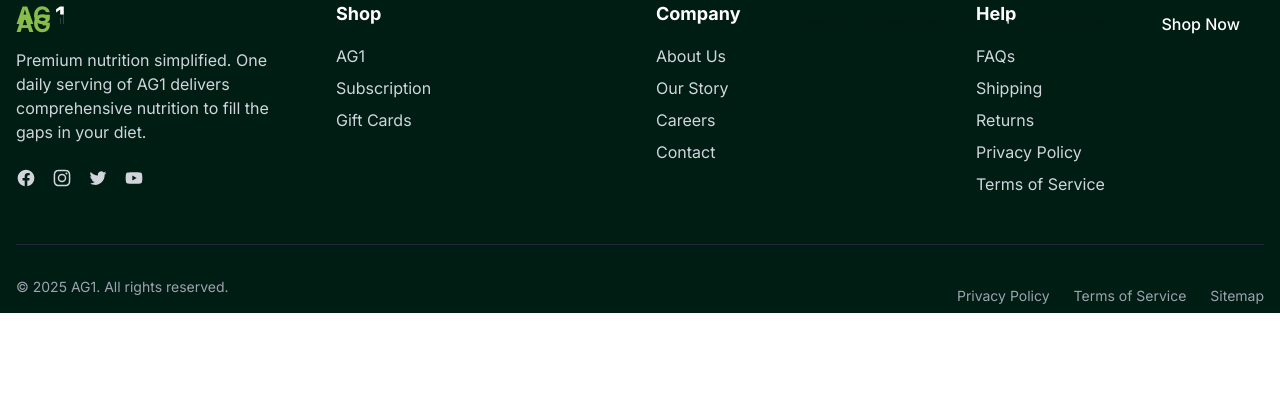
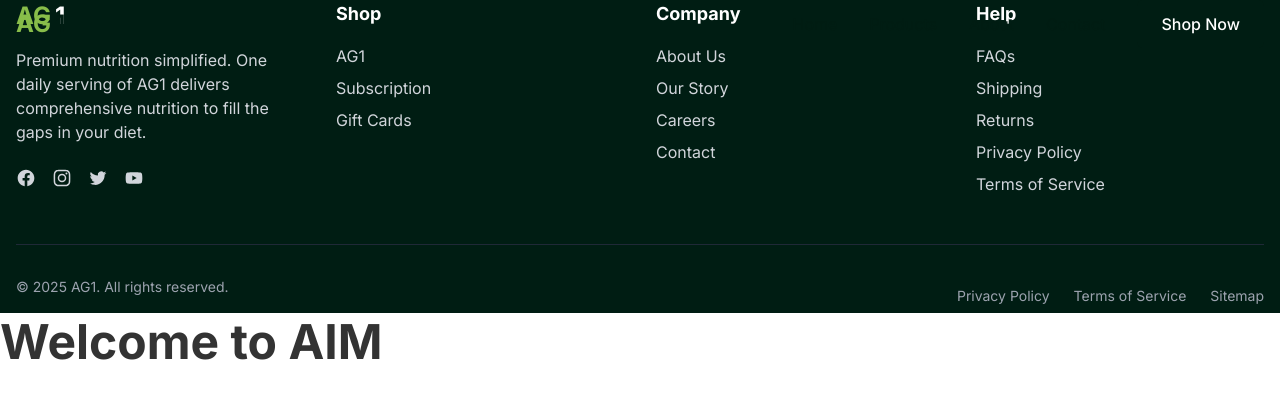
Before and after one commit to nmpajamesygen/AIM, a plain HTML site: page index.html in a window 1280 px wide. Drawn offline with Linux system fonts and the light colour scheme.

Commit message:
update index.html

```diff
--- a/index.html
+++ b/index.html
@@ -16,3 +16,4 @@
 
 </body>
 </html>
+<h1>Welcome to AIM</h1>
```
